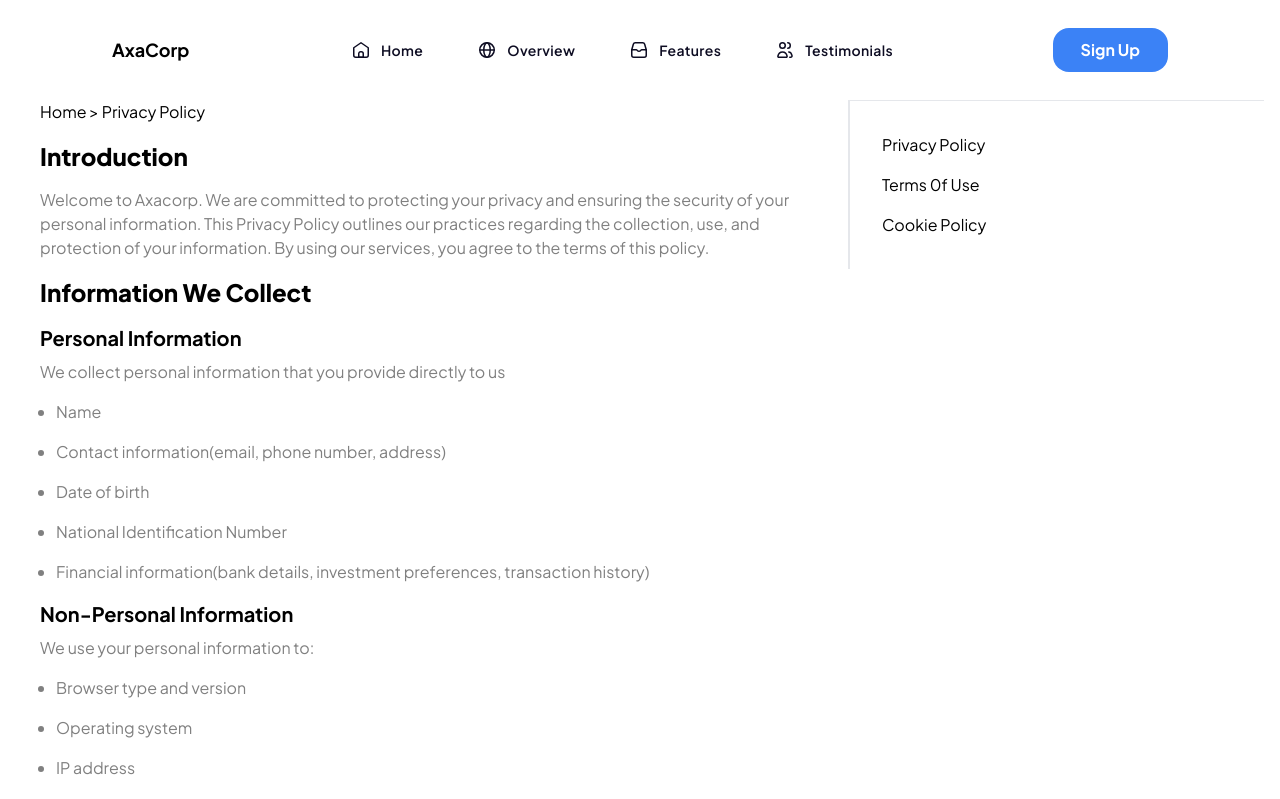
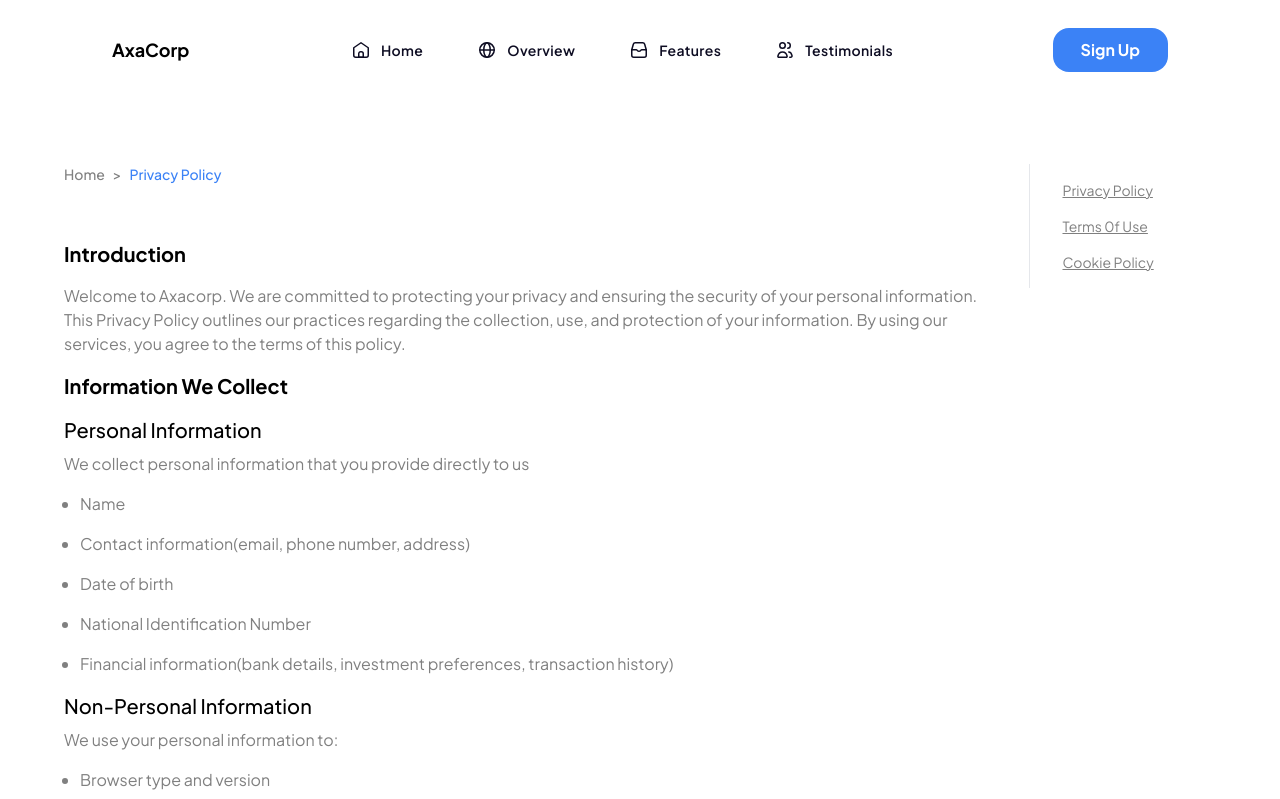
Before and after one commit to gabrieldreamz/axacorp, a Next.js app: page /privacy in a window 1280 px wide. Shown: the top 799 px of the page. Built offline with nearby package versions, Linux system fonts and the light colour scheme.

Commit message:
Implement changes to policy styles

```diff
--- a/components/Policies/PrivacyPolicyComponent.tsx
+++ b/components/Policies/PrivacyPolicyComponent.tsx
@@ -7,25 +7,32 @@ import Link from "next/link";
 
 export default function PrivacyPolicyComponent() {
   return (
-    <section className="px-4 lg:flex justify-between">
-      <div className="lg:w-2/3 lg:px-6">
+    <section className="px-5 xl:px-0 flex flex-col lg:flex-row gap-7 mx-auto max-w-6xl md:mt-16">
+      <div>
         <TabsMenu tabsName="Privacy Policy" />
-        {ListDesc.map(({ content, list, heading }, id) => {
-          return (
-            <Content key={id} heading={heading} content={content} list={list} />
-          );
-        })}
+        <div className="mt-7 lg:mt-14">
+          {ListDesc.map(({ content, list, heading }, id) => {
+            return (
+              <Content
+                key={id}
+                heading={heading}
+                content={content}
+                list={list}
+              />
+            );
+          })}
+        </div>
       </div>
 
-      <div className="lg:w-1/3 border-t lg:border-l-2 h-fit lg:p-4 w-full">
-        <ul className="lg:ml-4 text-sm sm:text-base lg:block flex justify-evenly gap-x-1 w-full">
-          <li className="my-4">
+      <div className="lg:w-1/3 border-t lg:border-t-0 lg:border-l h-fit lg:p-4 w-full">
+        <ul className="ml-4 my-4 sm:my-0 text-sm text-primary underline flex flex-col gap-y-4 justify-evenly gap-x-1 w-full">
+          <li>
             <Link href="/privacy">Privacy Policy</Link>
           </li>
-          <li className="my-4">
+          <li>
             <Link href="/terms-of-use">Terms 0f Use</Link>
           </li>
-          <li className="my-4">
+          <li>
             <Link href="/cookie-policy">Cookie Policy</Link>
           </li>
         </ul>
--- a/components/Policies/privacyInfo.ts
+++ b/components/Policies/privacyInfo.ts
@@ -109,10 +109,8 @@ export const ListDesc: ListDescTypes[] = [
     content:
       "If you have any questions or concerns about this Privacy Policy or our data practices, please contact us at:",
     list: [
-      "axaCorp",
-      "22 Main Street, Coke, Lagos.",
-      "axacorp@gmail.com",
-      "+234 817 253 7568"
-    ]
+      "1 Bryant Pk 28th Floor, New York, NY 10036, United states      ",
+      "info@axacorp.com",
+    ],
   },
 ];
--- a/components/Policies/subComponents/Content.tsx
+++ b/components/Policies/subComponents/Content.tsx
@@ -1,12 +1,14 @@
 import React from "react";
-import { ListDescTypes } from "../privacyInfo"
+import { ListDescTypes } from "../privacyInfo";
 import SubContent from "./SubContent";
 import List from "./List";
 
-export default function Content({heading, content, list}: ListDescTypes) {
+export default function Content({ heading, content, list }: ListDescTypes) {
   return (
     <div>
-      <h1 className="text-2xl font-extrabold my-4">{heading}</h1>
+      <h1 className="text-lg lg:text-xl font-medium lg:font-bold my-4">
+        {heading}
+      </h1>
       {typeof content === "string" ? (
         <div className="text-primary">{content}</div>
       ) : (
--- a/components/Policies/subComponents/SubContent.tsx
+++ b/components/Policies/subComponents/SubContent.tsx
@@ -2,10 +2,14 @@ import React, { Fragment } from "react";
 import type { Content } from "../privacyInfo";
 import List from "./List";
 
-export default function SubContent({subheading, subcontent, sublist}:Content) {
+export default function SubContent({
+  subheading,
+  subcontent,
+  sublist,
+}: Content) {
   return (
     <Fragment>
-      <h3 className="text-xl font-bold my-2">{subheading}</h3>
+      <h3 className="text-xl font-medium my-2">{subheading}</h3>
       <p className="text-primary">{subcontent}</p>
       {sublist && <List listItem={sublist} />}
     </Fragment>
--- a/components/Policies/subComponents/TabsMenu.tsx
+++ b/components/Policies/subComponents/TabsMenu.tsx
@@ -2,8 +2,9 @@ import React from "react";
 
 function TabsMenu({ tabsName }: { tabsName: string }) {
   return (
-    <div>
-      Home &gt; <span>{tabsName}</span>
+    <div className="text-primary font-medium text-sm flex items-center gap-2">
+      Home <span>&gt; </span>
+      <span className="text-blue-500">{tabsName}</span>
     </div>
   );
 }
```
